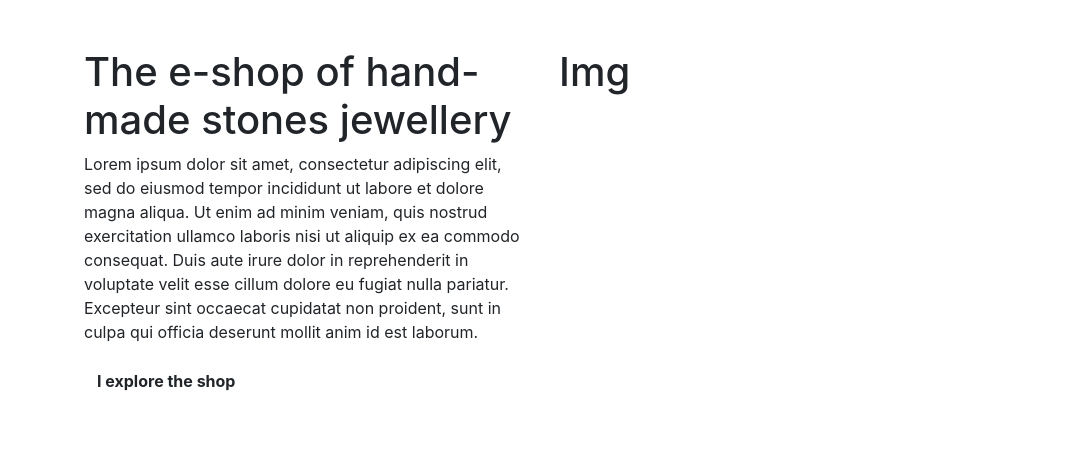
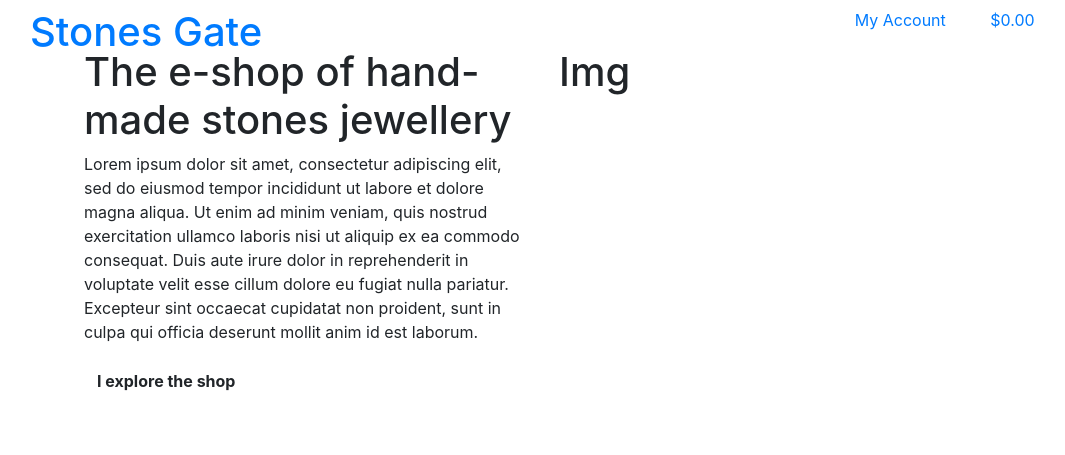
Before and after one commit to ValentineLgd/Stone_gate_MS4, a Django app: page / in a window 1280 px wide. Shown: the top 455 px of the page, without its empty margins (1-1066 px from the left). Run offline with Django 3.2, Linux system fonts and the light colour scheme; some libraries are stand-ins or nearby versions.

Commit message:
added main page header & customizing it

```diff
--- a/templates/base.html
+++ b/templates/base.html
@@ -34,7 +34,55 @@
     <title>Stones Gate {% block extra_title %}{% endblock %}</title>
   </head>
   <body>
-    <header class="container-fluid fixed-top"></header>
+    <header class="container-fluid fixed-top">
+      <div class="row">
+        <div class="col-12 col-lg-5 text-center text-lg-left">
+          <a href="{% url 'home' %}" class="nav-link">
+            <h1><strong></strong>Stones</strong> Gate</h1>
+          </a>
+        </div>
+        <div class="col-12 col-lg-5">
+          <ul class="list-inline list-unstyled text-center text-lg-right">
+            <li class="list-inline-item dropdown">
+              <a class="text-black nav-link" href="#" id="user-options" data-toggle="dropdown" aria-haspopup="true" aria-expanded="false">
+                  <div class="text-center">
+                      <div><i class="fas fa-user fa-lg"></i></div>
+                      <p class="my-0">My Account</p>
+                  </div>
+              </a>
+              <div class="dropdown-menu border-0" aria-labelledby="user-options">
+                  {% if request.user.is_authenticated %}
+                      {% if request.user.is_superuser %}
+                          <a href="" class="dropdown-item">Product Management</a>
+                      {% endif %}
+                      <a href="" class="dropdown-item">My Profile</a>
+                      <a href="{% url 'account_logout' %}" class="dropdown-item">Logout</a>
+                  {% else %}
+                      <a href="{% url 'account_signup' %}" class="dropdown-item">Register</a>
+                      <a href="{% url 'account_login' %}" class="dropdown-item">Login</a>
+                  {% endif %}
+              </div>
+          </li>
+
+                    <li class="list-inline-item">
+                        <a class="{% if grand_total %}bag_full{% else %}text-black{% endif %} nav-link" href="">
+                            <div class="text-center">
+                                <div><i class="fas fa-shopping-bag fa-lg"></i></div>
+                                <p class="my-0">
+                                    {% if grand_total %}
+                                        ${{ grand_total|floatformat:2 }}
+                                    {% else %}
+                                        $0.00
+                                    {% endif %}
+                                </p>
+                            </div>
+                        </a>
+                    </li>
+          </ul>
+        </div>
+
+      </div>
+    </header>
 
     {% if messages %}
         <div class="message-container"></div>
```
